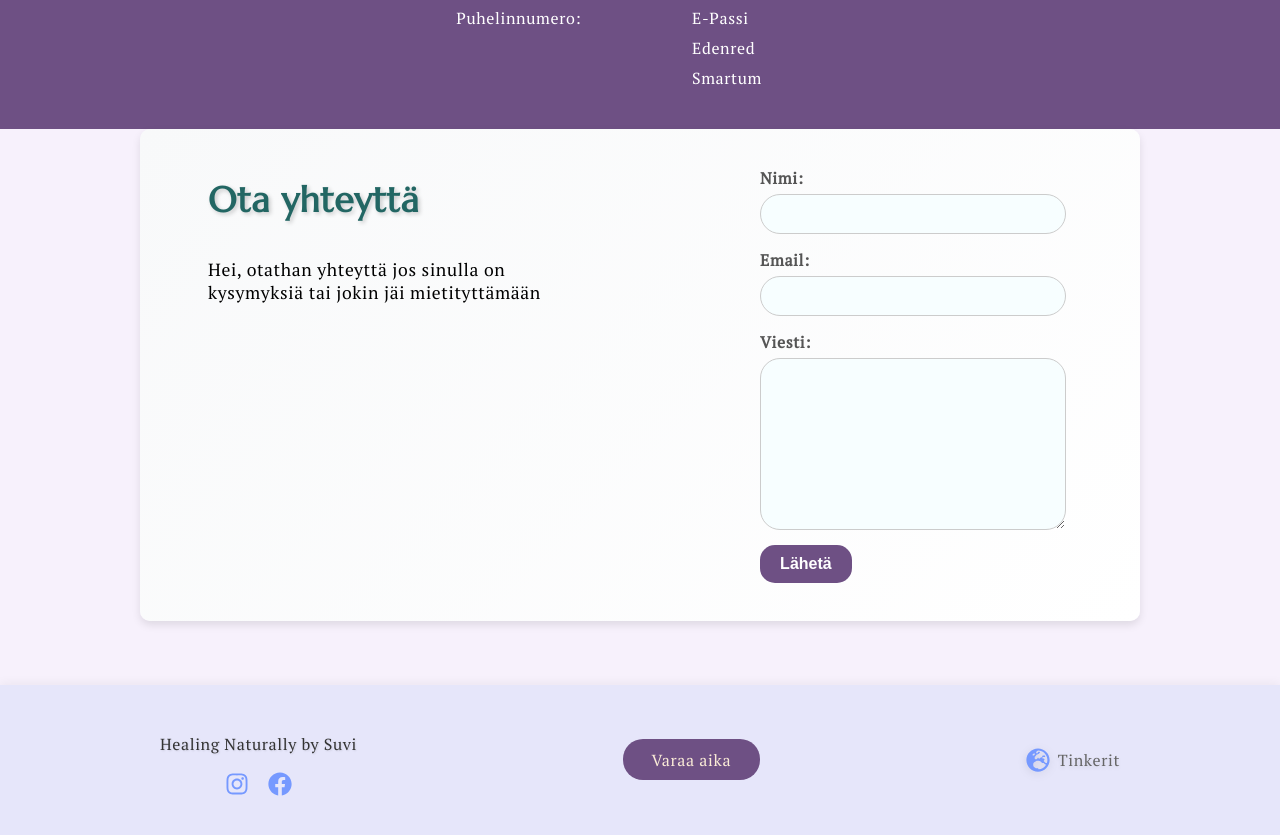
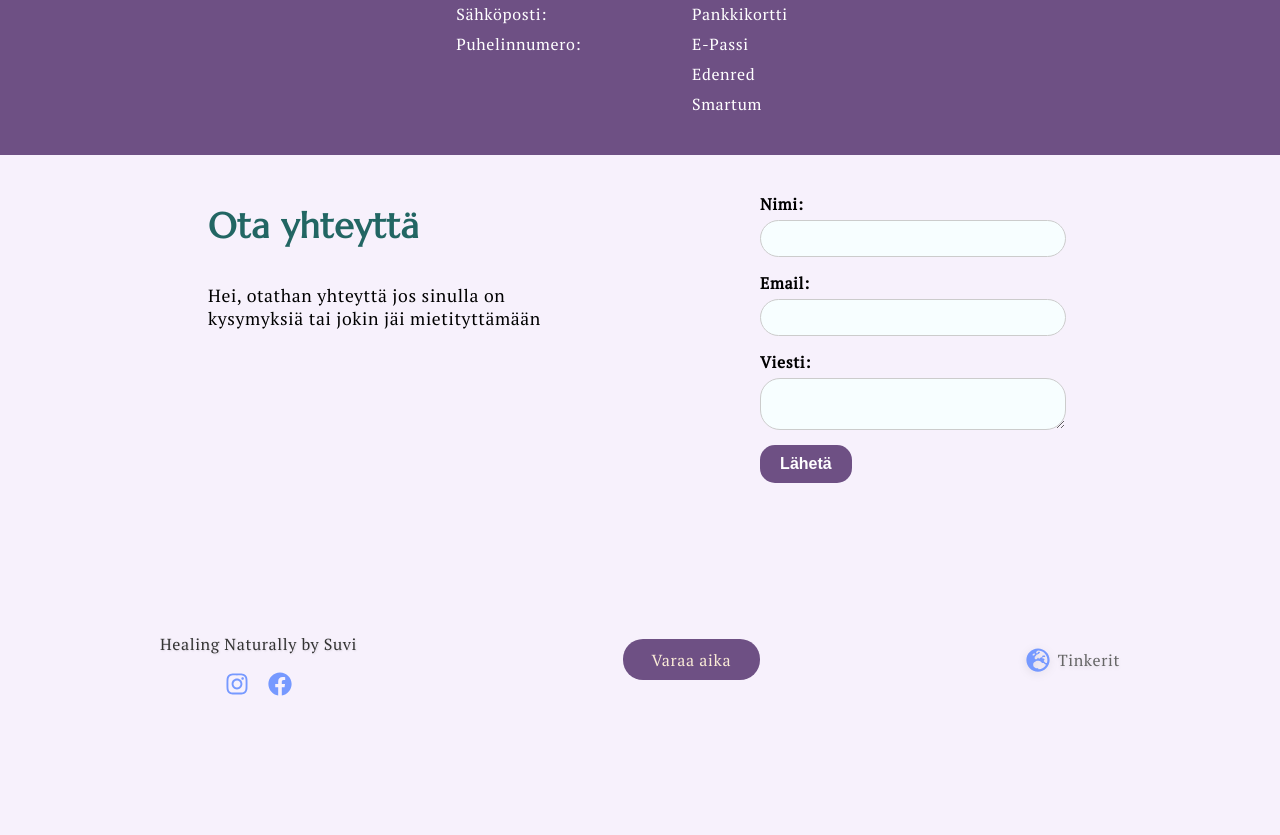
Before and after one commit to suvi1231/kotisivut, a React (Create React App) app: page / in a window 1280 px wide. Shown: the part 2764-3599 px from the top of the page. After the commit the page ends 3499 px from the top, so only its background shows below. Built offline with nearby package versions, Linux system fonts and the light colour scheme; a web font is replaced by a local one.

Commit message:
before footer

```diff
--- a/src/components/ContactUs.css
+++ b/src/components/ContactUs.css
@@ -2,17 +2,14 @@
   display: flex;
   flex-direction: column;
   padding: 20px;
-  border-radius: 10px;
-  box-shadow: 0 4px 8px rgba(0, 0, 0, 0.1);
-  /* max-width: 900px; */
+  /* box-shadow: 0 4px 8px rgba(0, 0, 0, 0.1); */
   width: 75%;
-  /* margin: 0 auto; */
-  /* margin-left: 15%; */
+  margin: 0 auto;
 }
 
 .contact-info {
   flex: 1;
-  margin-right: 20%; /* Increased margin for larger gap */
+  margin-right: 20%;
   margin-left: 5%;
 }
 
@@ -21,7 +18,6 @@
   color: #226663;
   font-size: 2.2rem;
   text-align: left;
-  text-shadow: 2px 2px 4px rgba(0, 0, 0, 0.2);
 }
 
 .contact-info p {
@@ -73,15 +69,37 @@
 
 @media (max-width: 768px) {
   .contact {
-    margin: 0 auto !important;
+    margin: 0 auto;
   }
+
+  .contact-info {
+    margin: 0;
+    text-align: center;
+  }
+
+  .contact-info h2 {
+    font-size: 1.8rem;
+  }
+
+  .contact-info p {
+    margin-top: 5%;
+    font-size: 1rem;
+    text-align: left;
+  }
+
   .contact form {
-    padding-inline: 5%;
+    padding: 0;
   }
-  .contact-info {
-    margin-right: 0;
-    margin-left: 0;
-    margin-inline: 5%;
+
+  .contact input,
+  .contact textarea {
+    width: 100%;
+    margin-bottom: 10px;
+  }
+
+  .contact button {
+    width: 40%;
+    padding: 20px;
   }
 }
 
--- a/src/components/Footer.css
+++ b/src/components/Footer.css
@@ -3,8 +3,7 @@
     justify-content: space-between;
     align-items: center;
     padding: 2rem 10rem;
-    background-color: #E6E6FA;
-    box-shadow: 0 -2px 10px rgba(0, 0, 0, 0.05);
+    background-color: #F7F1FC;
   }
 
   .footer-left p {
--- a/src/components/Header.js
+++ b/src/components/Header.js
@@ -7,6 +7,7 @@ import { FaInstagram, FaFacebook, FaBars, FaTimes } from "react-icons/fa";
 const Header = () => {
   const location = useLocation();
   const [menuOpen, setMenuOpen] = useState(false);
+  console.log(location.pathname.includes('minusta'))
 
   const toggleMenu = () => {
     setMenuOpen(!menuOpen);
--- a/src/components/Home.css
+++ b/src/components/Home.css
@@ -82,62 +82,16 @@
     line-height: 1.6;
   } */
 
-  /* Contact section */
-  .contact {
-    padding: 4rem 2rem;
-    background: linear-gradient(135deg, #f8f9fa, #fff);
-
-    margin: 0 auto;
-  }
-
-  .contact h2 {
-    text-align: center;
-    color: #333;
-    margin-bottom: 2rem;
-    font-size: 2rem;
-  }
-
-  form {
-    display: flex;
-    flex-direction: column;
-    max-width: 600px;
-    margin: 0 auto;
-  }
-
-  label {
-    color: #555;
-    font-weight: 500;
-  }
-
-  input, textarea {
-    padding: 0.8rem;
-    border: 2px solid #eee;
-    border-radius: 8px;
-    font-size: 1rem;
-    transition: border-color 0.3s ease, box-shadow 0.3s ease;
-  }
-
-  input:focus, textarea:focus {
-    outline: none;
-    border-color: #4a90e2;
-    box-shadow: 0 0 0 3px rgba(74,144,226,0.1);
-  }
-
-  textarea {
-    min-height: 150px;
-    resize: vertical;
-  }
 
   button {
     padding: 1rem 2rem;
-    /* background: #4a90e2; */
+    background: #6E5084;
     color: white;
     border: none;
     border-radius: 8px;
     font-size: 1rem;
     font-weight: 500;
     cursor: pointer;
-    transition: background 0.3s ease, transform 0.3s ease;
   }
 
   button:hover {
@@ -180,21 +134,9 @@
   /* Responsive Design */
   @media (max-width: 768px) {
 
-    .services {
-      grid-template-columns: 1fr;
-      padding: 3rem 2rem;
-    }
-
-    .contact {
-      padding: 2rem 1rem;
-    }
 
     .service img {
       height: 200px;
-    }
-
-    .service-description{
-      padding: 0 1.5rem 1.5rem;
     }
   }
 
--- a/src/components/Services.css
+++ b/src/components/Services.css
@@ -134,6 +134,10 @@
         flex-direction: column;
     }
 
+    .services-container {
+        padding-inline: 6%;
+    }
+
     .header-content, .header-image {
         width: 100%;
     }
@@ -158,4 +162,8 @@
         width: 100%;
         margin-bottom: 1rem;
     }
+
+    .header-content p {
+        padding: 0;
+    }
 }
--- a/src/components/TextAndImage.css
+++ b/src/components/TextAndImage.css
@@ -1,6 +1,5 @@
 .text-and-image {
     display: flex;
-    height: 80vh;
     padding-block: 10%;
     justify-content: space-between;
     align-items: center;
@@ -59,11 +58,12 @@
     .text-and-image {
       flex-direction: column;
       justify-content: center;
+      padding: 0;
     }
 
     .text-content {
       width: 100%;
-      padding: 1rem;
+      padding: 2rem;
     }
 
     .image-content {
@@ -74,6 +74,10 @@
 
     .image-content img {
       height: auto;
-      width: 100%;
+      width: 80%;
+      justify-content: center;
+      display: flex;
+      padding: 0;
+      align-items: center;
     }
   }
```
